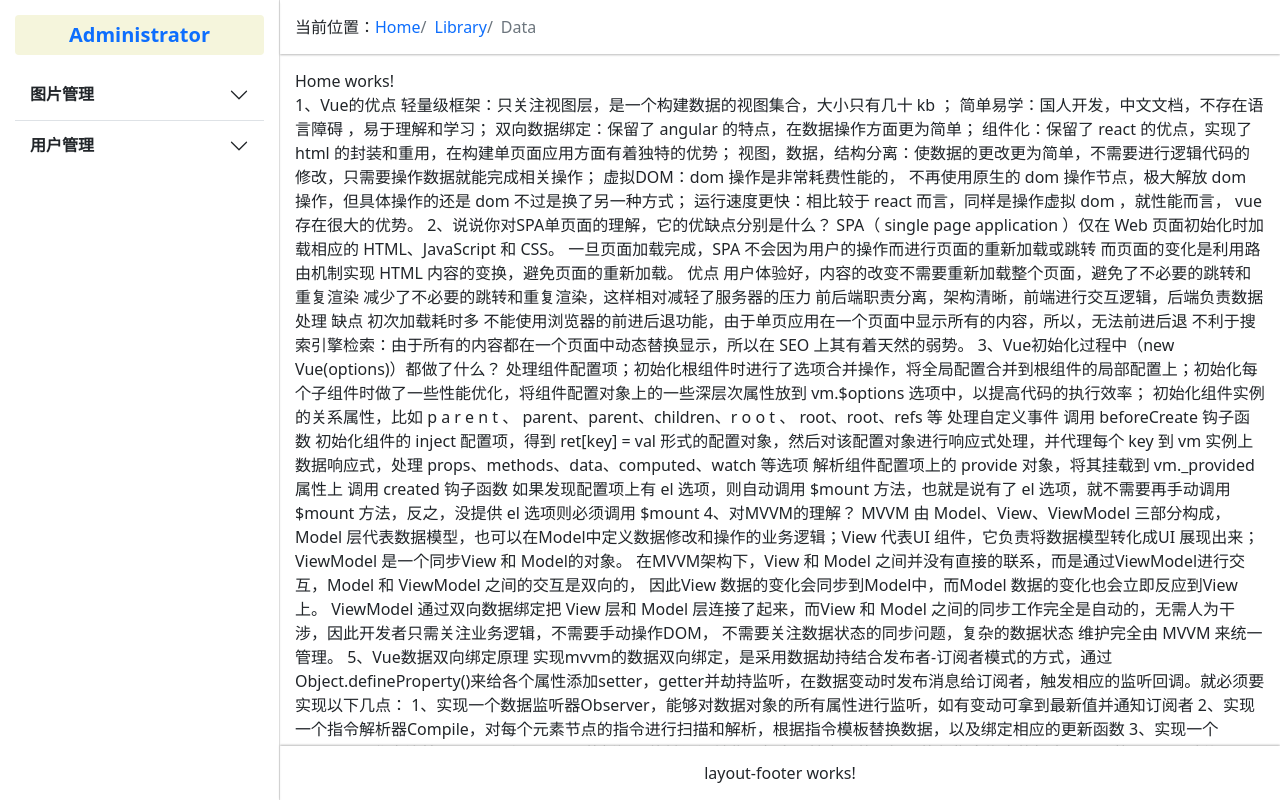
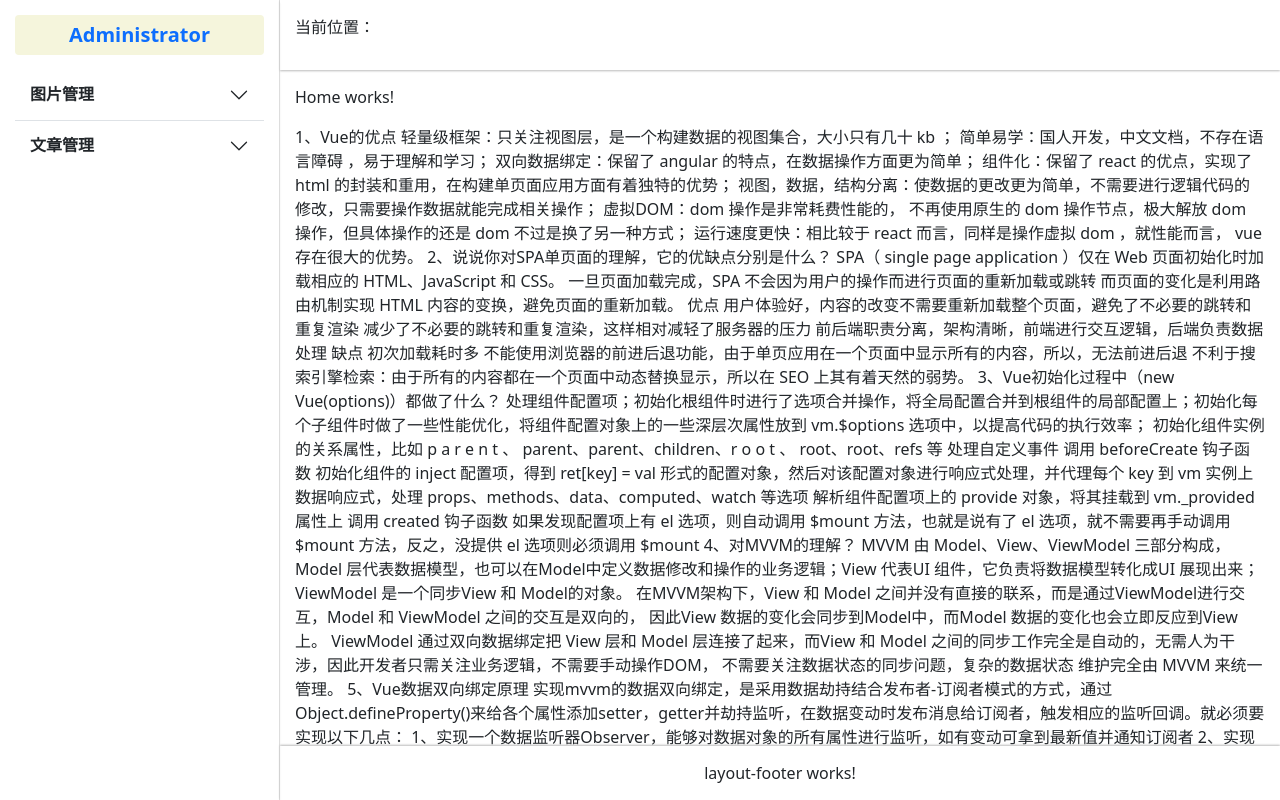
Before and after one commit to meilin520/angular-bootstrap-demo, an Angular app: page /home in a window 1280 px wide. Built offline with nearby package versions, Linux system fonts and the light colour scheme.

Commit message:
配置公共服务，同步面包屑导航数据

```diff
--- a/src/app/layout/components/layout-header/layout-header.component.html
+++ b/src/app/layout/components/layout-header/layout-header.component.html
@@ -2,9 +2,9 @@
   <nav aria-label="breadcrumb">
     <ol class="breadcrumb">
       <li>当前位置：</li>
-      <li class="breadcrumb-item"><a href="#">Home</a></li>
-      <li class="breadcrumb-item"><a href="#">Library</a></li>
-      <li class="breadcrumb-item active" aria-current="page">Data</li>
+      <li class="breadcrumb-item" *ngFor="let item of breadcrumb" [attr.aria-current]="item.href?'page':''" class=" {{item.href?'active':''}}">
+        {{item.title}}
+      </li>
     </ol>
   </nav>
 </header>
--- a/src/app/layout/components/layout-header/layout-header.component.ts
+++ b/src/app/layout/components/layout-header/layout-header.component.ts
@@ -1,4 +1,6 @@
 import { Component, OnInit } from '@angular/core';
+import { CommonService } from 'src/app/service';
+import { Breadcrumb } from 'src/app/types';
 
 @Component({
   selector: 'app-layout-header',
@@ -7,9 +9,13 @@
 })
 export class LayoutHeaderComponent implements OnInit {
 
-  constructor() { }
+  constructor(private commonService: CommonService) { }
 
   ngOnInit() {
   }
 
+  get breadcrumb(): Breadcrumb[] {
+    return this.commonService.getBreadCrumb();
+  }
+
 }
--- a/src/app/layout/components/layout-sider/layout-sider.component.sass
+++ b/src/app/layout/components/layout-sider/layout-sider.component.sass
@@ -23,7 +23,9 @@
     .accordion-button
       font-weight: bold
     .submenus
+      margin: 0
       li
+        margin: 0
         padding: 5px
         &:not(:first-of-type)
           margin-top: 15px !important
--- a/src/app/layout/components/layout-sider/layout-sider.component.ts
+++ b/src/app/layout/components/layout-sider/layout-sider.component.ts
@@ -1,22 +1,6 @@
 import { Component, Input, OnInit } from '@angular/core';
-
-type SubMenu = {
-  id: string | number
-  title: string
-  url: string
-}
-
-type Menu = {
-  id: string|number
-  title: string
-  url?: string
-  children?: SubMenu[]
-}
-
-type Breadcrumb = {
-  title: string
-  href: string|boolean|undefined
-}
+import { CommonService } from 'src/app/service';
+import { Menu, SubMenu, Breadcrumb } from 'src/app/types';
 
 @Component({
   selector: 'app-layout-sider',
@@ -39,7 +23,7 @@
     },
     {
       id: 2,
-      title: '用户管理',
+      title: '文章管理',
       children: [
         {
           id: 21,
@@ -55,7 +39,7 @@
     }
   ];
 
-  constructor() {
+  constructor(private commonService: CommonService) {
 
   }
 
@@ -72,12 +56,14 @@
       href: menu.url?menu.url:false
     })
 
-    childrenMenu.forEach((item)=>{
+    if(childrenMenu.length>0){
       breadcrumb.push({
-        title: item.title,
-        href: item.url
+        title: childrenMenu[j].title,
+        href: childrenMenu[j].url? childrenMenu[j].url: false,
       })
-    })
+    }
+
+    this.commonService.setBreadCrumb(breadcrumb)
   }
 
 }
--- a/src/app/layout/main-layout/main-layout.component.ts
+++ b/src/app/layout/main-layout/main-layout.component.ts
@@ -1,9 +1,11 @@
+import { CommonService } from './../../service/Common.service';
 import { Component, OnInit } from '@angular/core';
 
 @Component({
   selector: 'app-main-layout',
   templateUrl: './main-layout.component.html',
   styleUrls: ['./main-layout.component.sass'],
+  providers: [CommonService]
 })
 
 export class MainLayoutComponent implements OnInit{
--- /dev/null
+++ b/src/app/service/Common.service.ts
@@ -0,0 +1,19 @@
+import { Injectable } from '@angular/core';
+import { Breadcrumb } from '../types';
+
+@Injectable({
+  providedIn: 'root'
+})
+export class CommonService {
+  private breadcrumb: Breadcrumb[] = []
+
+  constructor() { }
+
+  setBreadCrumb(value: Breadcrumb[]): void {
+    this.breadcrumb = value
+  }
+
+  getBreadCrumb(): Breadcrumb[] {
+    return this.breadcrumb;
+  }
+}
--- /dev/null
+++ b/src/app/service/index.ts
@@ -0,0 +1,5 @@
+import { CommonService } from './Common.service'
+
+export {
+  CommonService
+}
--- /dev/null
+++ b/src/app/types/index.ts
@@ -0,0 +1,7 @@
+import { Menu, SubMenu, Breadcrumb } from './main-layout.type'
+
+export type {
+  Menu,
+  SubMenu,
+  Breadcrumb
+}
--- a/src/assets/styles/reset.sass
+++ b/src/assets/styles/reset.sass
@@ -4,8 +4,8 @@
 
 body, dl, dt, dd, ul, ol, li, pre, form, fieldset, input, p, blockquote, th, td
   font-weight: 400
-  margin: 0 !important
-  padding: 0 !important
+  margin: 0
+  padding: 0
 
 h1, h2, h3, h4, h4, h5
   margin: 0
@@ -16,7 +16,7 @@
   color: #666666
   font-family: Helvetica,Arial,sans-serif
   font-size: 12px
-  padding: 0 10px
+  padding: 0
   text-align: left
 
 select
```
Also changed, not shown: src/app/types/main-layout.type.ts (added, +17 -0 lines), 1 other file (tests, documents, lock files or other folders).
